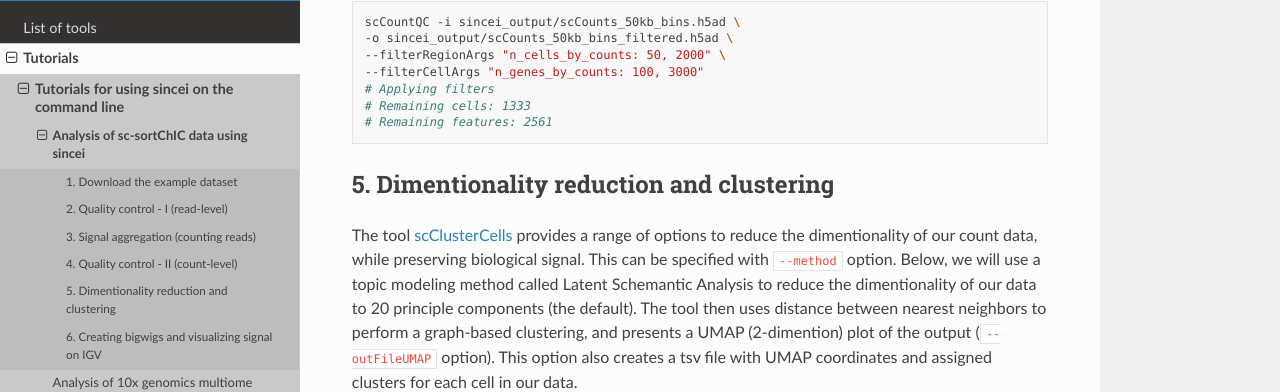
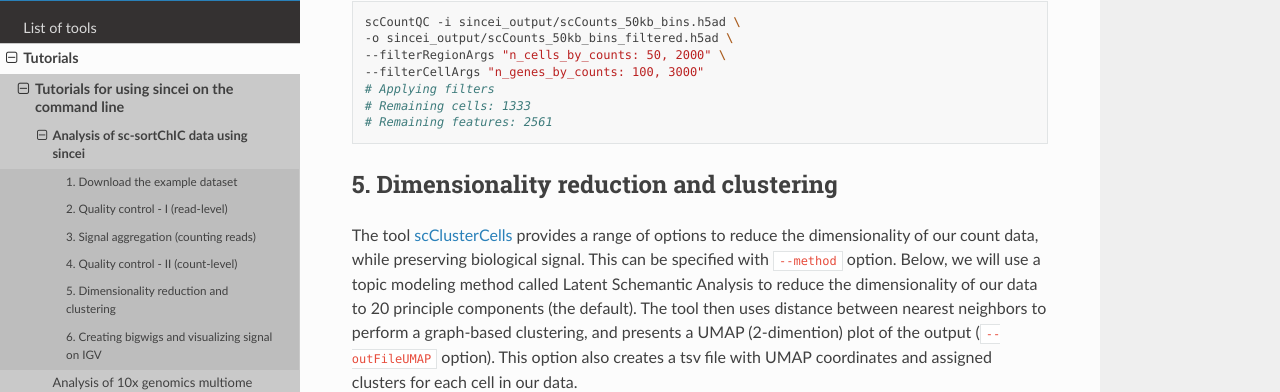
Before and after one commit to bhardwaj-lab/sincei, a Sphinx documentation site: the page built from docs/content/tutorials/sincei_tutorial_sortChIC.rst, in a window 1280 px wide and 900 px high, scrolled down 2682 px. Shown: the part 92-484 px from the top of the window. Built offline with Sphinx 7.4.7 and the Read the Docs theme 3.1.0, drawn with Linux system fonts in a browser that asks for light colours; pages that are not in the unit, such as notebooks, are missing from menus.

Commit message:
Fix typo

```diff
--- a/docs/content/tutorials/sincei_tutorial_sortChIC.rst
+++ b/docs/content/tutorials/sincei_tutorial_sortChIC.rst
@@ -126,10 +126,10 @@ Below, we perform a basic filtering using :ref:`scCountQC`. We exclude the cells
    # Remaining cells: 1333
    # Remaining features: 2561
 
-5. Dimentionality reduction and clustering
+5. Dimensionality reduction and clustering
 ------------------------------------------
 
-The tool :ref:`scClusterCells` provides a range of options to reduce the dimentionality of our count data, while preserving biological signal. This can be specified with ``--method`` option. Below, we will use a topic modeling method called Latent Schemantic Analysis to reduce the dimentionality of our data to 20 principle components (the default). The tool then uses distance between nearest neighbors to perform a graph-based clustering, and presents a UMAP (2-dimention) plot of the output (``--outFileUMAP`` option). This option also creates a tsv file with UMAP coordinates and assigned clusters for each cell in our data.
+The tool :ref:`scClusterCells` provides a range of options to reduce the dimensionality of our count data, while preserving biological signal. This can be specified with ``--method`` option. Below, we will use a topic modeling method called Latent Schemantic Analysis to reduce the dimensionality of our data to 20 principle components (the default). The tool then uses distance between nearest neighbors to perform a graph-based clustering, and presents a UMAP (2-dimention) plot of the output (``--outFileUMAP`` option). This option also creates a tsv file with UMAP coordinates and assigned clusters for each cell in our data.
 
 
 .. code:: bash
```
